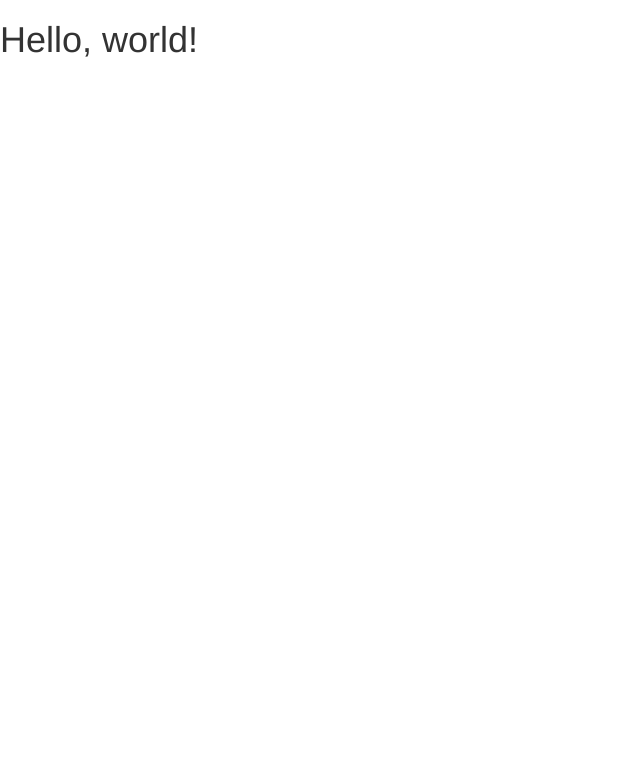
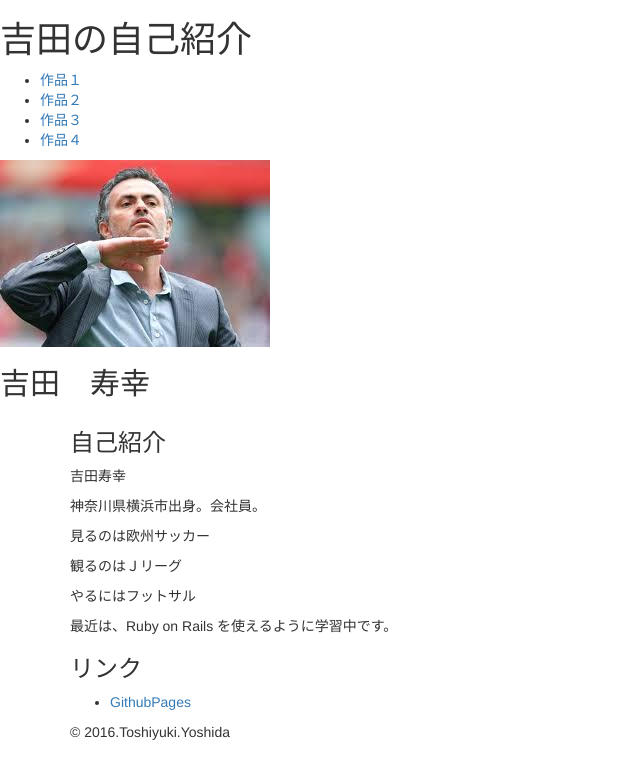
Before and after one commit to yossy0116/yossy0116.github.io, a plain HTML site: page index.html in a window 1280 px wide. Shown: the whole page, without its empty margins (0-640 px from the left). Drawn offline with nearby package versions, Linux system fonts and the light colour scheme.

Commit message:
first commit

```diff
--- a/index.html
+++ b/index.html
@@ -4,7 +4,7 @@
     <meta charset="utf-8">
     <meta http-equiv="X-UA-Compatible" content="IE=edge">
     <meta name="viewport" content="width=device-width, initial-scale=1">
-    <title>タイトルを入れる</title>
+    <title>吉田寿幸の自己紹介</title>
     <meta title="description" content="サイトの紹介文">
     <!-- BootstrapのCSS読み込み -->
     <link rel="stylesheet" href="//maxcdn.bootstrapcdn.com/bootstrap/3.3.5/css/bootstrap.min.css">
@@ -15,7 +15,39 @@
     <script src="//maxcdn.bootstrapcdn.com/bootstrap/3.3.5/js/bootstrap.min.js"></script>
   </head>
   <body>
-    <h1>Hello, world!</h1>
+    <h1>吉田の自己紹介</h1>
+    <header>
+      <nav>
+        <ul>
+          <li><a href="product1.html">作品１</a></li>
+          <li><a href="product2.html">作品２</a></li>
+          <li><a href="product3.html">作品３</a></li>
+          <li><a href="product4.html">作品４</a></li>
+        </ul>
+      </nav>
+      <div id="logo">
+        <img src="profile.jpg" alt="">
+        <h2>吉田　寿幸</h2>
+      </div>
+    </header>
+    <div class="container">
+      <section>
+        <h3>自己紹介</h3>
+          <p>吉田寿幸</p>
+          <p>神奈川県横浜市出身。会社員。</p>
+          <p>見るのは欧州サッカー</p>
+          <p>観るのはＪリーグ</p>
+          <p>やるにはフットサル</p>
+          <p>最近は、<span class="red">Ruby on Rails</span> を使えるように学習中です。</p>
+        <h3>リンク</h3>
+          <ul>
+            <li><a href="https://github.com/yossy0116" target="_blank">GithubPages</a></li>
+          </ul>
+      </section>
+      <footer>
+        <p>&copy; 2016.Toshiyuki.Yoshida</p>
+      </footer>
+    </div>
   </body>
 </html>
 
```
Also changed, not shown: profile.jpg (added).
